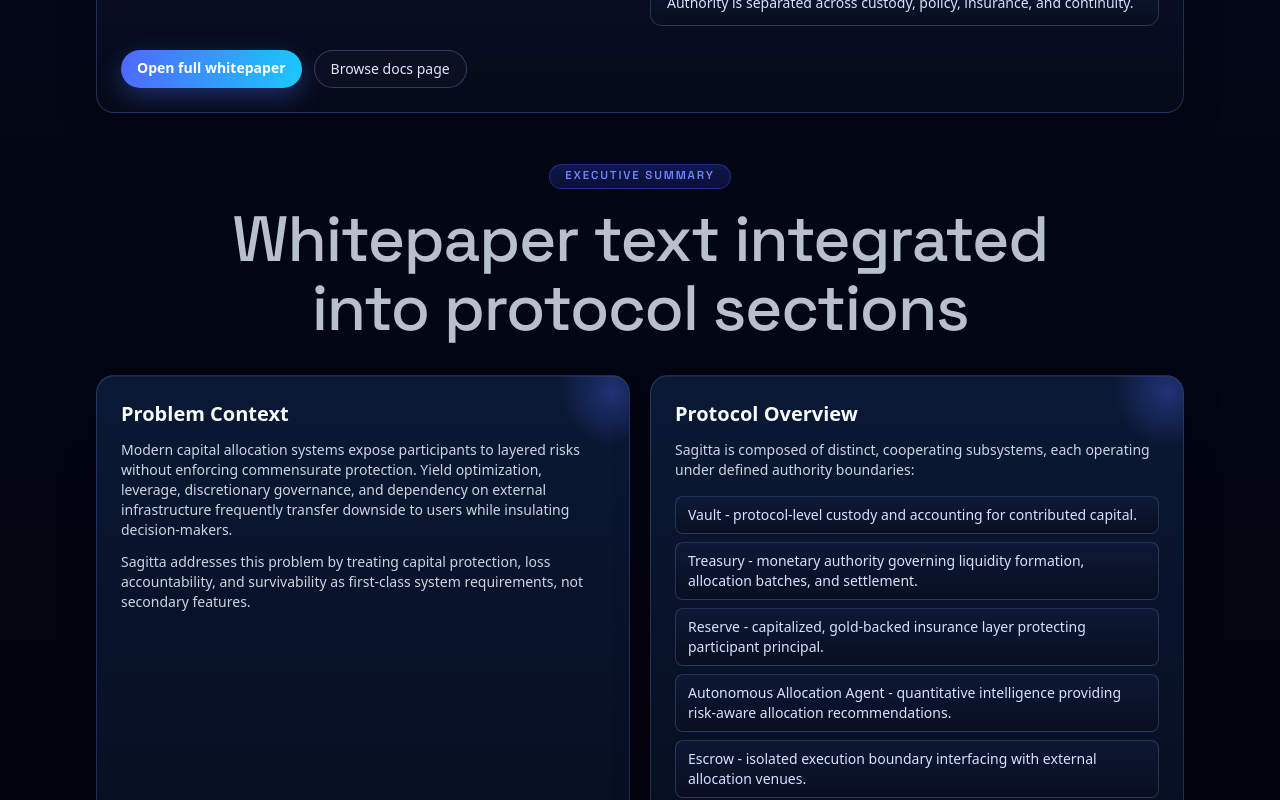
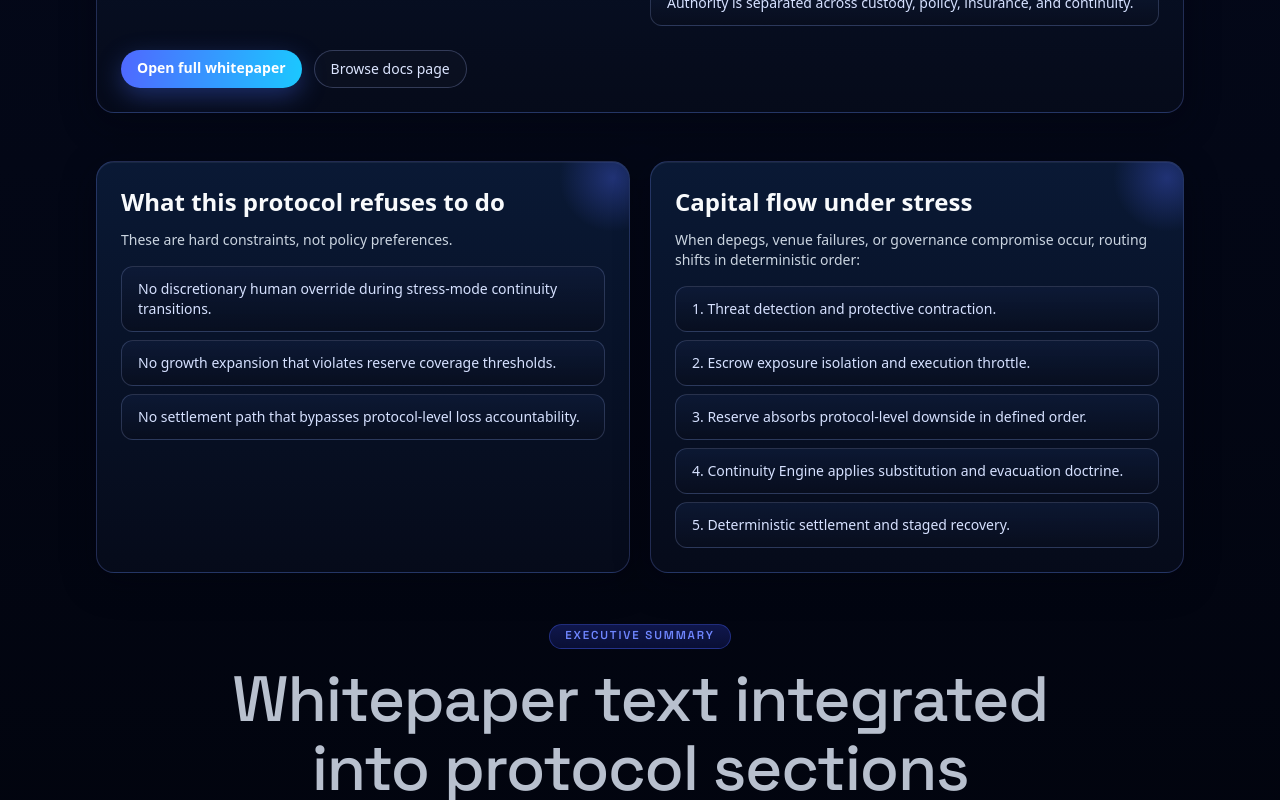
Before and after one commit to EnigmaCEO/SagittaLabs, a Next.js app: page /protocol in a window 1280 px wide. Shown: the part 820-1620 px from the top of the page. Built offline with nearby package versions, Linux system fonts and the light colour scheme.

Commit message:
Content updates

```diff
--- a/app/contact/page.tsx
+++ b/app/contact/page.tsx
@@ -17,7 +17,7 @@
       <PageHero
         eyebrow="Contact"
         title="Contact Sagitta Labs"
-        description="Use the form below to discuss whitepaper chapter implementation, systems deployment, and infrastructure integration."
+        description="Use this if you operate capital systems where failure is unacceptable and need continuity-grade protocol infrastructure."
       />
       <section className="mx-auto max-w-6xl px-4 pb-8 sm:px-6 lg:px-8">
         <div className="grid gap-5 md:grid-cols-2">
--- a/app/page.tsx
+++ b/app/page.tsx
@@ -223,7 +223,7 @@
 
       <CtaBanner
         title="Build with Sagitta Labs"
-        description="Partner with Sagitta Labs to integrate continuity doctrine into treasury, protocol, or allocator infrastructure."
+        description="Partner with Sagitta Labs if you run treasury, protocol, or allocator systems where failure is unacceptable."
         ctaLabel="Discuss integration"
         ctaHref="/contact"
       />
--- a/app/protocol/page.tsx
+++ b/app/protocol/page.tsx
@@ -72,6 +72,45 @@
             </Link>
           </div>
         </GlowPanel>
+      </section>
+
+      <section className="mx-auto max-w-6xl px-4 pb-12 sm:px-6 lg:px-8">
+        <div className="grid gap-5 md:grid-cols-2">
+          <GlowPanel>
+            <h2 className="font-[var(--font-display)] text-2xl font-semibold text-slate-50">
+              What this protocol refuses to do
+            </h2>
+            <p className="mt-3 text-sm text-slate-300">
+              These are hard constraints, not policy preferences.
+            </p>
+            <ul className="mt-4 space-y-2 text-sm text-slate-200">
+              <li className="nexus-subitem px-4 py-3">
+                No discretionary human override during stress-mode continuity transitions.
+              </li>
+              <li className="nexus-subitem px-4 py-3">
+                No growth expansion that violates reserve coverage thresholds.
+              </li>
+              <li className="nexus-subitem px-4 py-3">
+                No settlement path that bypasses protocol-level loss accountability.
+              </li>
+            </ul>
+          </GlowPanel>
+          <GlowPanel>
+            <h2 className="font-[var(--font-display)] text-2xl font-semibold text-slate-50">
+              Capital flow under stress
+            </h2>
+            <p className="mt-3 text-sm text-slate-300">
+              When depegs, venue failures, or governance compromise occur, routing shifts in deterministic order:
+            </p>
+            <ol className="mt-4 space-y-2 text-sm text-slate-200">
+              <li className="nexus-subitem px-4 py-3">1. Threat detection and protective contraction.</li>
+              <li className="nexus-subitem px-4 py-3">2. Escrow exposure isolation and execution throttle.</li>
+              <li className="nexus-subitem px-4 py-3">3. Reserve absorbs protocol-level downside in defined order.</li>
+              <li className="nexus-subitem px-4 py-3">4. Continuity Engine applies substitution and evacuation doctrine.</li>
+              <li className="nexus-subitem px-4 py-3">5. Deterministic settlement and staged recovery.</li>
+            </ol>
+          </GlowPanel>
+        </div>
       </section>
 
       <section id="executive-summary" className="mx-auto max-w-6xl px-4 pb-12 sm:px-6 lg:px-8">
--- a/app/security/page.tsx
+++ b/app/security/page.tsx
@@ -38,6 +38,18 @@
   "Governance or continuity-mode abuse paths with high-impact outcomes."
 ];
 
+const currentAssumptions = [
+  "External execution venues and dependency providers can degrade or fail unexpectedly.",
+  "Governance participation can become adversarial or unavailable during stress windows.",
+  "Telemetry and oracle inputs can be delayed, noisy, or partially compromised."
+] as const;
+
+const openAttackSurfaces = [
+  "Cross-layer interactions between allocation policy outputs and execution constraints.",
+  "Failure-mode transitions where substitution logic and settlement timing interact.",
+  "Reserve accounting edge cases during prolonged drawdown and partial recovery."
+] as const;
+
 export default function SecurityPage() {
   return (
     <div>
@@ -56,6 +68,41 @@
               <p className="mt-3 text-sm text-slate-300">{item.note}</p>
             </GlowPanel>
           ))}
+        </div>
+      </section>
+
+      <section className="mx-auto max-w-6xl px-4 pb-12 sm:px-6 lg:px-8">
+        <div className="grid gap-5 md:grid-cols-2">
+          <GlowPanel>
+            <h2 className="font-[var(--font-display)] text-2xl font-semibold text-slate-50">
+              Current assumptions and unaudited areas
+            </h2>
+            <p className="mt-3 text-sm text-slate-300">
+              Security maturity requires explicit assumptions. These are active design assumptions under ongoing review:
+            </p>
+            <ul className="mt-4 space-y-2 text-sm text-slate-200">
+              {currentAssumptions.map((item) => (
+                <li key={item} className="nexus-subitem px-4 py-3">
+                  {item}
+                </li>
+              ))}
+            </ul>
+          </GlowPanel>
+          <GlowPanel>
+            <h2 className="font-[var(--font-display)] text-2xl font-semibold text-slate-50">
+              Open attack surfaces under active hardening
+            </h2>
+            <p className="mt-3 text-sm text-slate-300">
+              These areas receive priority analysis before formal audit publication:
+            </p>
+            <ul className="mt-4 space-y-2 text-sm text-slate-200">
+              {openAttackSurfaces.map((item) => (
+                <li key={item} className="nexus-subitem px-4 py-3">
+                  {item}
+                </li>
+              ))}
+            </ul>
+          </GlowPanel>
         </div>
       </section>
 
--- a/app/systems/page.tsx
+++ b/app/systems/page.tsx
@@ -13,6 +13,24 @@
     "Dedicated systems pages for Sagitta Autonomous Allocation Agent and Sagitta Continuity Engine.",
   path: "/systems"
 });
+
+const authorityBoundaries = [
+  {
+    axis: "Autonomous",
+    definition:
+      "Policy cycles, risk contraction, and continuity mode transitions execute from doctrine triggers without discretionary intervention."
+  },
+  {
+    axis: "Rule-Bound",
+    definition:
+      "Treasury, reserve, settlement, and execution routes are constrained by invariants and predefined ordering."
+  },
+  {
+    axis: "Non-Interventionist",
+    definition:
+      "Human operators can tune parameters and integrations, but cannot bypass stress safeguards or overwrite protection doctrine."
+  }
+] as const;
 
 export default function ProductsPage() {
   return (
@@ -71,6 +89,25 @@
       </section>
 
       <section className="mx-auto max-w-6xl px-4 pb-12 sm:px-6 lg:px-8">
+        <GlowPanel>
+          <h2 className="font-[var(--font-display)] text-2xl font-semibold text-slate-50">
+            Authority boundaries in plain terms
+          </h2>
+          <p className="mt-3 text-sm text-slate-300">
+            Serious operators need explicit boundaries for what is autonomous, what is constrained by protocol law, and where human intervention stops.
+          </p>
+          <div className="mt-5 grid gap-3 md:grid-cols-3">
+            {authorityBoundaries.map((item) => (
+              <div key={item.axis} className="nexus-subitem p-4">
+                <p className="text-xs tracking-[0.16em] text-slate-400 uppercase">{item.axis}</p>
+                <p className="mt-2 text-sm text-slate-200">{item.definition}</p>
+              </div>
+            ))}
+          </div>
+        </GlowPanel>
+      </section>
+
+      <section className="mx-auto max-w-6xl px-4 pb-12 sm:px-6 lg:px-8">
         <div className="grid gap-5 md:grid-cols-2">
           {productCatalog.map((product) => (
             <GlowPanel key={`${product.id}-highlights`}>
--- a/app/use-cases/page.tsx
+++ b/app/use-cases/page.tsx
@@ -38,6 +38,24 @@
       "Protocol invariants, reserve supremacy, and explicit failure-threshold responses bound governance and execution authority.",
     outcome:
       "Risk is governed by protocol law with lower reliance on ad hoc governance discretion."
+  },
+  {
+    title: "Chain Halt and Infrastructure Disruption",
+    challenge:
+      "A primary chain or service dependency degrades and settlement assumptions no longer hold.",
+    response:
+      "Continuity doctrine applies substitution routes and degraded-mode posture while preserving accounting and reserve constraints.",
+    outcome:
+      "Operational continuity persists without forcing immediate discretionary migration."
+  },
+  {
+    title: "Allocator Failure and Reserve Drawdown",
+    challenge:
+      "Allocation quality deteriorates while reserve coverage trends toward protective thresholds.",
+    response:
+      "AAA authority contracts, Treasury deployment tightens, and Reserve-first ordering enforces solvency before growth.",
+    outcome:
+      "Protocol transitions to survival-first posture until recovery criteria are satisfied."
   }
 ] as const;
 
@@ -55,11 +73,11 @@
       <PageHero
         eyebrow="Use Cases"
         title="Scenario-driven proof of continuity posture"
-        description="How Sagitta behaves when capital systems face instability, counterparty failure, and governance stress."
+        description="How Sagitta behaves during depegs, chain halts, governance capture attempts, allocator failure, and reserve drawdown."
       />
 
       <section className="mx-auto max-w-6xl px-4 pb-12 sm:px-6 lg:px-8">
-        <div className="grid gap-5 md:grid-cols-3">
+        <div className="grid gap-5 md:grid-cols-2 lg:grid-cols-3">
           {useCases.map((item) => (
             <GlowPanel key={item.title} className="h-full">
               <h2 className="font-[var(--font-display)] text-xl font-semibold text-slate-50">{item.title}</h2>
```
